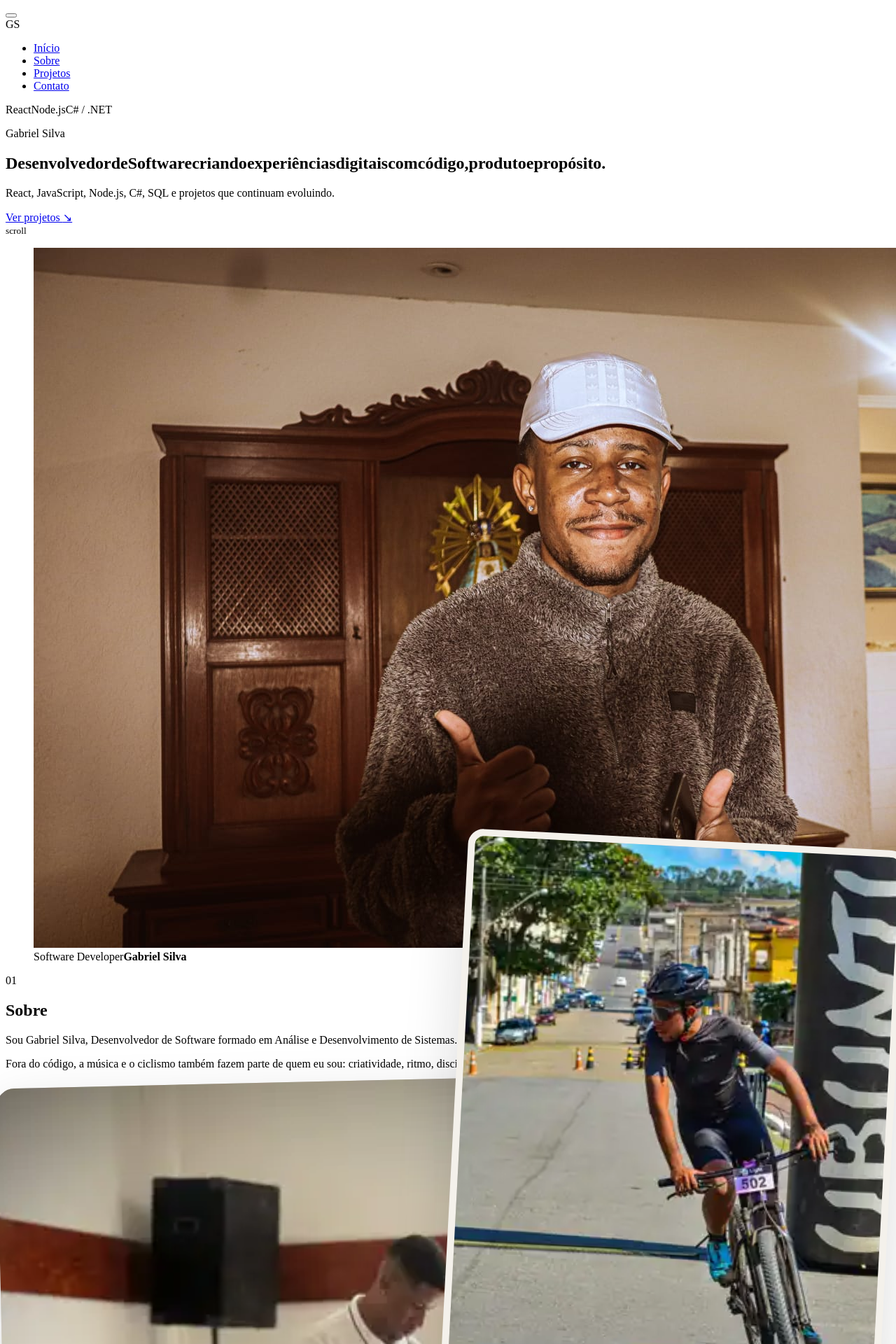
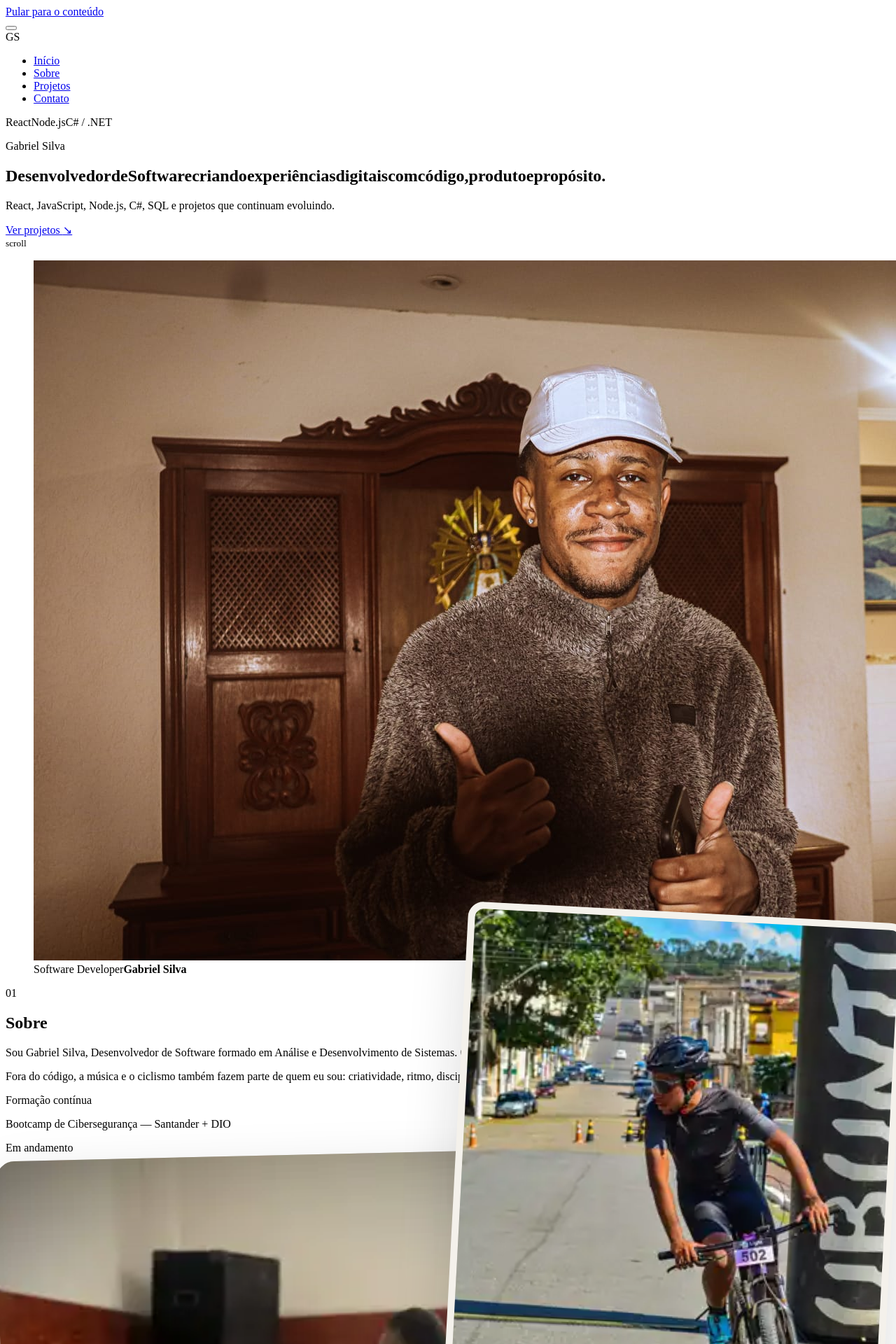
Before and after one commit to GBLSLVA/PORTIFOLIO-GABRIEL-SILVA-, a React (Vite) app: page / in a window 1280 px wide. Shown: the top 1920 px of the page at 70% size. Built offline with nearby package versions, Linux system fonts and the light colour scheme; the HTML template or start-up script is replaced by a standard one.

Commit message:
feat: add minimal cybersecurity bootcamp mention in About

```diff
--- a/src/App.tsx
+++ b/src/App.tsx
@@ -7,6 +7,7 @@ import './styles/personal-photo.css'
 function App() {
   return (
     <>
+      <a className="skip-link" href="#home">Pular para o conteúdo</a>
       <MotionController />
       <FloatingNav />
 
@@ -30,6 +31,13 @@ function App() {
                 Fora do código, a música e o ciclismo também fazem parte de quem eu sou:
                 criatividade, ritmo, disciplina e movimento que levo para os projetos.
               </p>
+              <div className="about-training" data-reveal="copy">
+                <span className="about-training-label">Formação contínua</span>
+                <div className="about-training-info">
+                  <p>Bootcamp de Cibersegurança — Santander + DIO</p>
+                  <span className="about-training-status">Em andamento</span>
+                </div>
+              </div>
             </div>
 
             <div className="about-gallery" data-reveal="photo">
```
